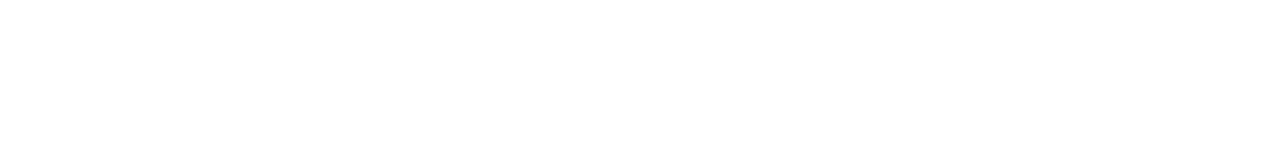
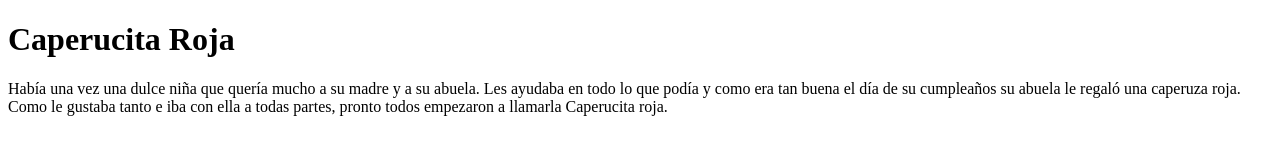
Before and after one commit to David-Navarro-Oliver/Practice-Git-Little-Red-Riding-Hood, a plain HTML site: page Caperucita Roja.html in a window 1280 px wide. Drawn offline with Linux system fonts and the light colour scheme.

Commit message:
paragraph 1

```diff
--- a/Caperucita Roja.html
+++ b/Caperucita Roja.html
@@ -6,5 +6,7 @@
     <title>Caperucita Roja</title>
 </head>
 <body>
+    <h1>Caperucita Roja</h1>
+        <p>Había una vez una dulce niña que quería mucho a su madre y a su abuela. Les ayudaba en todo lo que podía y como era tan buena el día de su cumpleaños su abuela le regaló una caperuza roja. Como le gustaba tanto e iba con ella a todas partes, pronto todos empezaron a llamarla Caperucita roja.</p>
 </body>
 </html>
```
